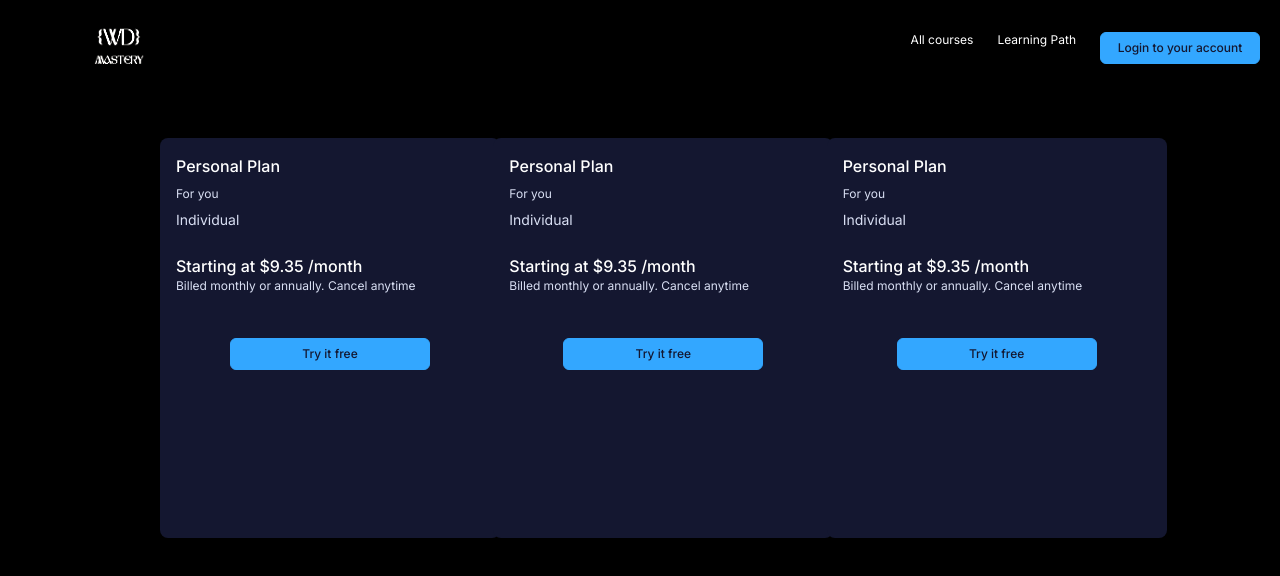
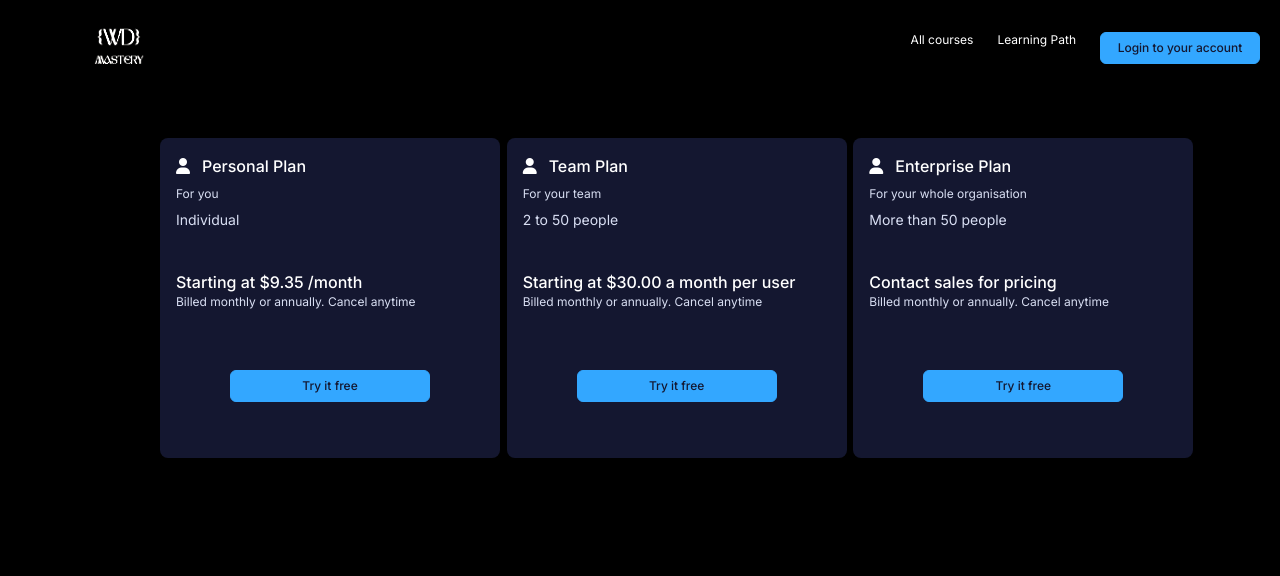
Before and after one commit to areebamoosa/WD-Mastery, a React (Vite) app: page /premium in a window 1280 px wide. Shown: the top 576 px of the page. Built offline with nearby package versions, Linux system fonts and the light colour scheme.

Commit message:
Completed Premium plans component

```diff
--- a/src/components/Premium/Premium.jsx
+++ b/src/components/Premium/Premium.jsx
@@ -2,15 +2,15 @@ import React from 'react'
 import PremiumCard from './PremiumCard'
 
 const premium = [
-  { id: 1, plan: "Personal Plan", people: "For you", members: "Individual", pricing: "Starting at $9.35 /month" },
-  { id: 2, plan: "Personal Plan", people: "For you", members: "Individual", pricing: "Starting at $9.35 /month" },
-  { id: 3, plan: "Personal Plan", people: "For you", members: "Individual", pricing: "Starting at $9.35 /month" },
+  { id: 1, plan: "Personal Plan", people: "For you", members: "Individual", pricing: "Starting at $9.35 /month", },
+  { id: 2, plan: "Team Plan", people: "For your team", members: "2 to 50 people", pricing: "Starting at $30.00 a month per user" },
+  { id: 3, plan: "Enterprise Plan", people: "For your whole organisation", members: "More than 50 people", pricing: "Contact sales for pricing" },
 ]
 
 const Premium = () => {
   return (
     <>
-      <div className='grid grid-cols-3 gap-10 m-40 mt-[50px]  '>
+      <div className='grid grid-cols-3 gap-20 m-40 mt-[50px]  '>
         {premium.map(premium => (
           <PremiumCard key={premium.id} {...premium} />
         ))}
--- a/src/components/Premium/PremiumCard.jsx
+++ b/src/components/Premium/PremiumCard.jsx
@@ -1,14 +1,19 @@
 import React from 'react'
 import Button from '../Button/Button'
 
-const PremiumCard = ({ plan, people, members, pricing }) => {
+const PremiumCard = ({ plan, people, members, pricing, img }) => {
   return (
     <>
-      <div className='text-white card font w-85 h-100  p-4 flex flex-col gap-6 rounded-lg'>
+      <div className='text-white card font w-85 h-80  p-4 flex flex-col gap-10 rounded-lg transition-shadow duration-300 hover:shadow-[0_4px_15px_#33a7ff]'>
 
         <div className='flex flex-col gap-2 card'>
 
-          <h1 className='card text-base font-medium'>{plan}</h1>
+          <div className='flex gap-3 card  items-center'>
+
+            <i className="fa-solid fa-user card"></i>
+            <h1 className='card text-base font-medium'>{plan}</h1>
+          </div>
+
           <p className='card text-xs light'>{people}</p>
           <p className='card text-sm light'>{members}</p>
 
```
